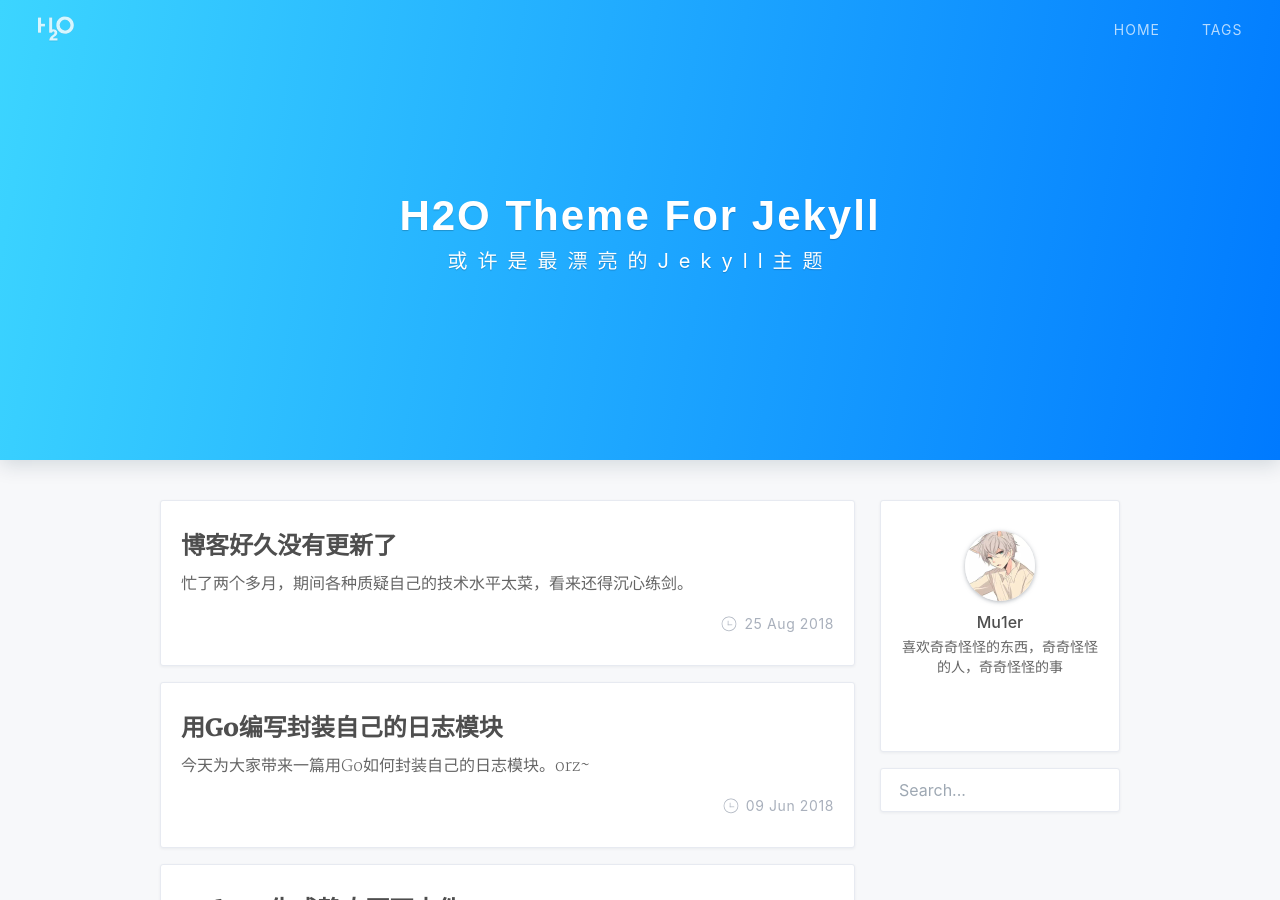
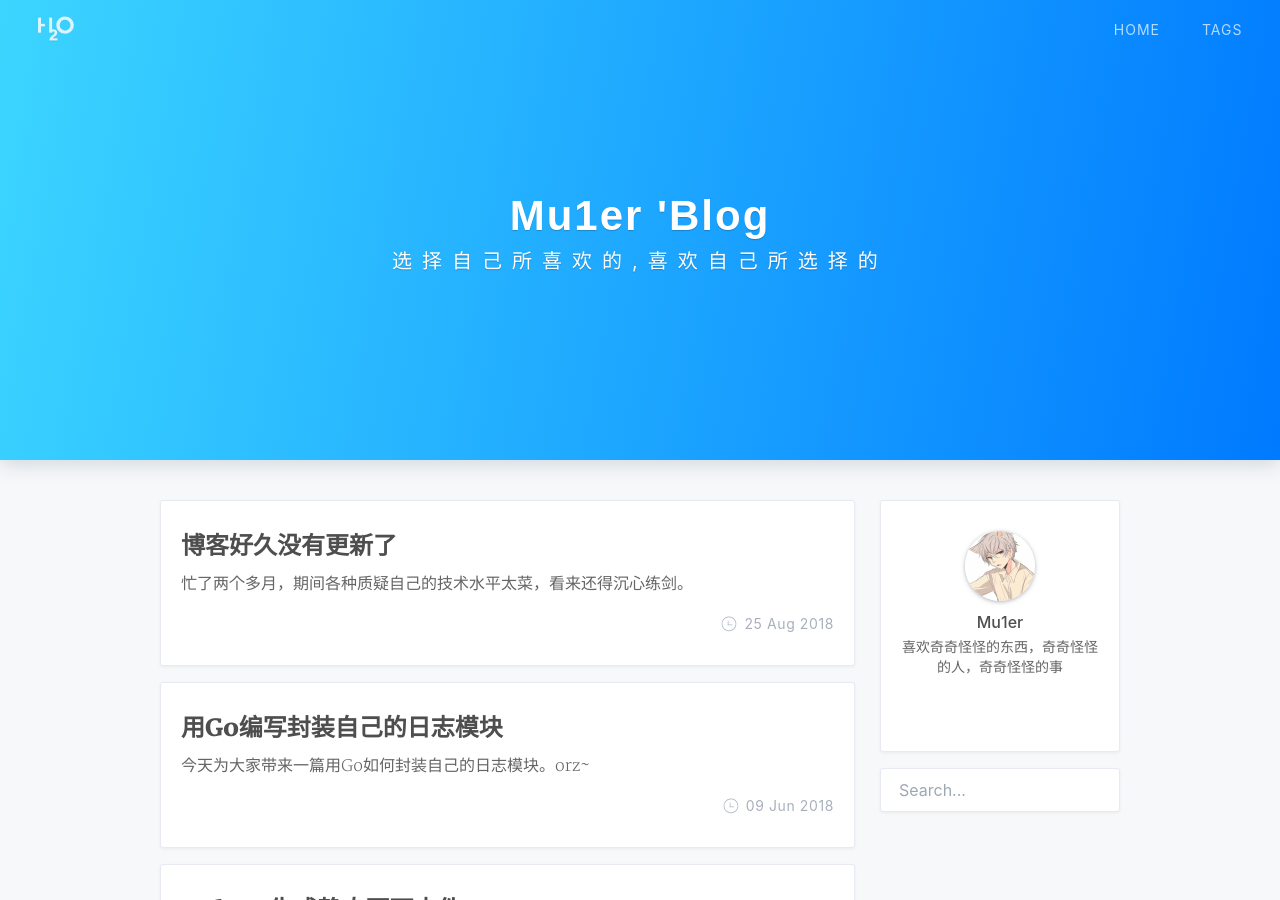
Before and after one commit to mu1er/mu1er.github.io, a Jekyll site: the page built from index.html, in a window 1280 px wide and 900 px high. Built offline with Jekyll 4.4.1, drawn with Linux system fonts in a browser that asks for light colours; nearby versions of some CDN libraries; the list of posts is cut into pages by our own code; a style sheet for code colours, icons or effects is not loaded.

Commit message:
修改一些东西

```diff
--- a/_config.yml
+++ b/_config.yml
@@ -49,10 +49,8 @@
 # SNS settings 配置社交网站
 # url: email, weibo, zhihu, twitter, instagram, juejin, github, douban, facebook, dribble, uicn, jianshu, medium, linkedin
 sns:
-  weibo: '//weibo.com/lovecolcol'
-  juejin: '//juejin.im/user/57a6f434165abd006159b4cc'
-  instagram: '//www.instagram.com/steveliaocn'
-  github: '//github.com/kaeyleo'
+  weibo: '//weibo.com/Ymalive'
+  github: '//github.com/mu1er'
 
 # Tags 设置标签
 recommend-tags: true # whether or not display recommend-tags on the sidebar
--- a/index.html
+++ b/index.html
@@ -1,7 +1,7 @@
 ---
 layout: default
-home-title: H2O Theme For Jekyll
-description: 或许是最漂亮的Jekyll主题
+home-title: Mu1er 'Blog
+description: 选择自己所喜欢的,喜欢自己所选择的
 ---
 
 {% include header.html %}
```
